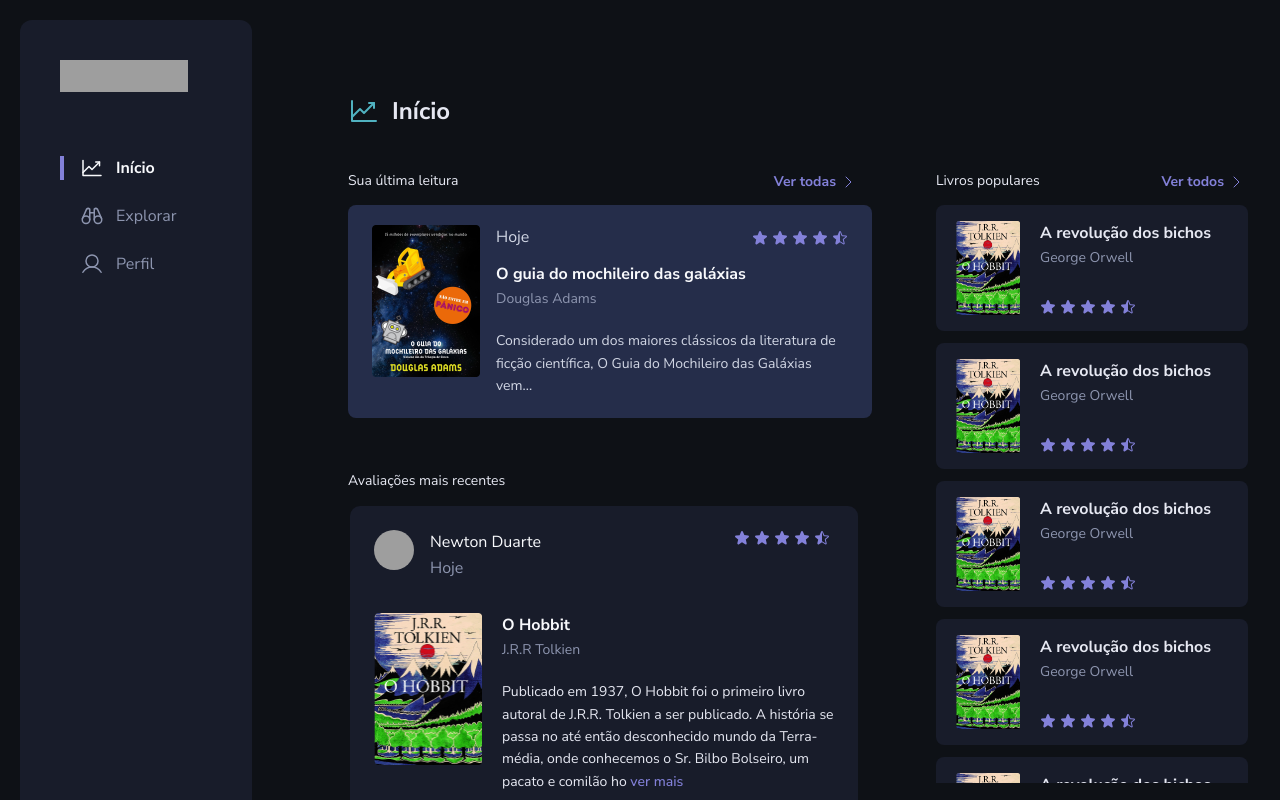
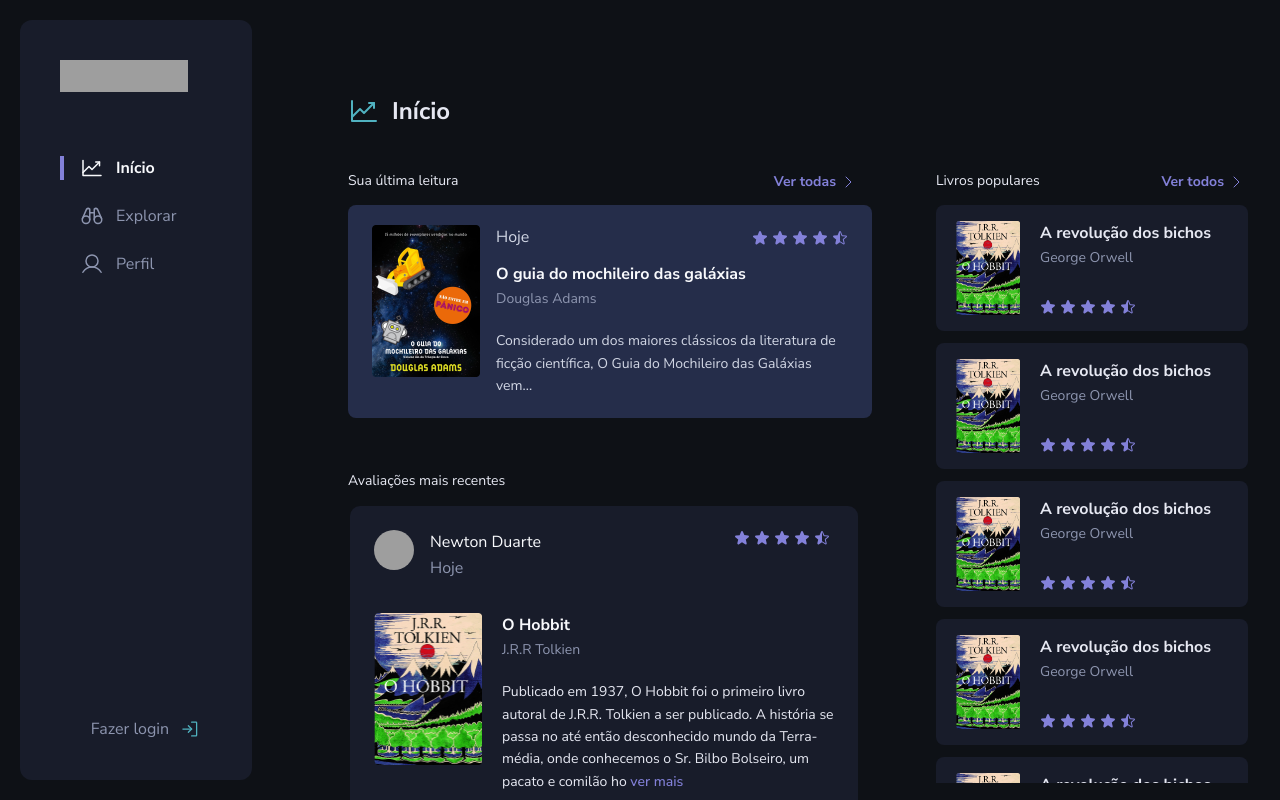
Before and after one commit to Newton-Duarte/book-wise, a Next.js app: page /home in a window 1280 px wide. Shown: the top 800 px of the page. Built offline with nearby package versions, Linux system fonts and the light colour scheme; grey boxes are pictures that could not be loaded.

Commit message:
style: fix sidebar height

```diff
--- a/src/components/Sidebar/styles.ts
+++ b/src/components/Sidebar/styles.ts
@@ -7,6 +7,7 @@ export const Container = styled('aside', {
   display: 'flex',
   flexDirection: 'column',
   gap: '4rem',
+  maxHeight: 'calc(100dvh - 2.5rem)',
 })
 
 export const Menu = styled('div', {
```
